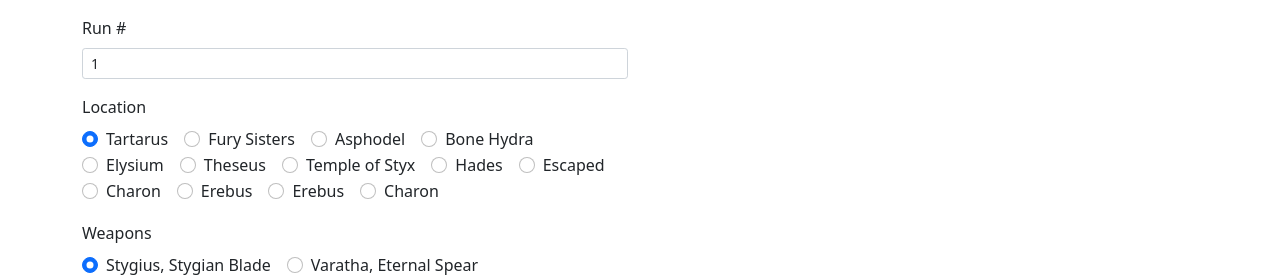
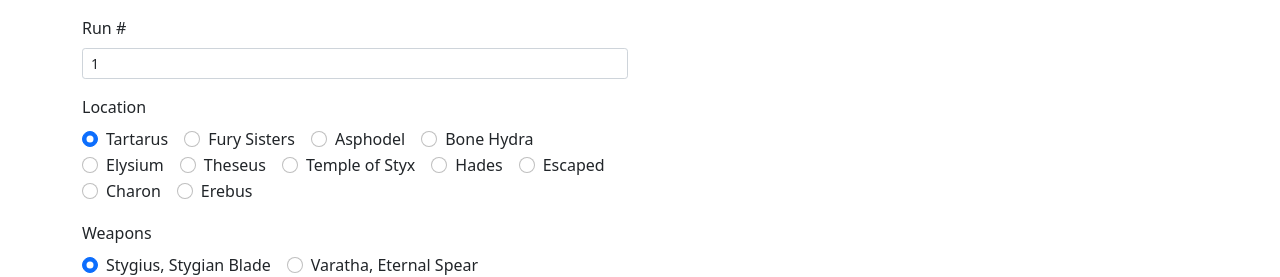
Before and after one commit to jeydo/Hades-statistics, a Vue app: page / in a window 1280 px wide. Shown: the top 277 px of the page. Built offline with nearby package versions, Linux system fonts and the light colour scheme.

Commit message:
fix Charon & Erebus

```diff
--- a/index.html
+++ b/index.html
@@ -7,7 +7,7 @@
   <title>Hades Statistics</title>
 </head>
 <body>
-  <div id="app" class="container-md"></div>
+  <div id="app" class="container-md mb-5"></div>
   <script type="module" src="/src/main.js"></script>
 </body>
 </html>
--- a/src/App.vue
+++ b/src/App.vue
@@ -22,7 +22,7 @@
         </div>
     </div>
     <div class="row mb-3" v-if="displayExportData">
-        <div class="col user-select-all border">
+        <div class="col user-select-all border export-datas overflow-auto">
             {{ runs }}
         </div>
     </div>
@@ -115,6 +115,8 @@
                 this.importErrors = ''
                 this.updateVisibility()
                 this.toggleImport()
+                this.dataToImport = ''
+                this.saveRuns()
             } catch (e) {
                 this.importErrors = 'Impossible to parse datas'
                 return
--- a/src/components/Form.vue
+++ b/src/components/Form.vue
@@ -10,14 +10,6 @@
                 <div class="form-check form-check-inline" v-for="location in consts.LOCATIONS">
                     <input class="form-check-input" name="location" type="radio" :id="'l-' + location" :value="location" v-model="run.location">
                     <label class="form-check-label" :for="'l-' + location">{{ location }}</label>
-                </div>
-                <div class="form-check form-check-inline">
-                    <input class="form-check-input" name="location" type="radio" id="l-Erebus" value="Erebus" v-model="run.location">
-                    <label class="form-check-label" for="l-Erebus">Erebus</label>
-                </div>
-                <div class="form-check form-check-inline">
-                    <input class="form-check-input" name="location" type="radio" id="l-Charon" value="Charon" v-model="run.location">
-                    <label class="form-check-label" for="l-Charon">Charon</label>
                 </div>
             </div>
         </div>
--- a/src/index.css
+++ b/src/index.css
@@ -1,3 +1,6 @@
 .list-container {
 	max-height: 510px;
 }
+.export-datas {
+	max-height: 200px;
+}
```
